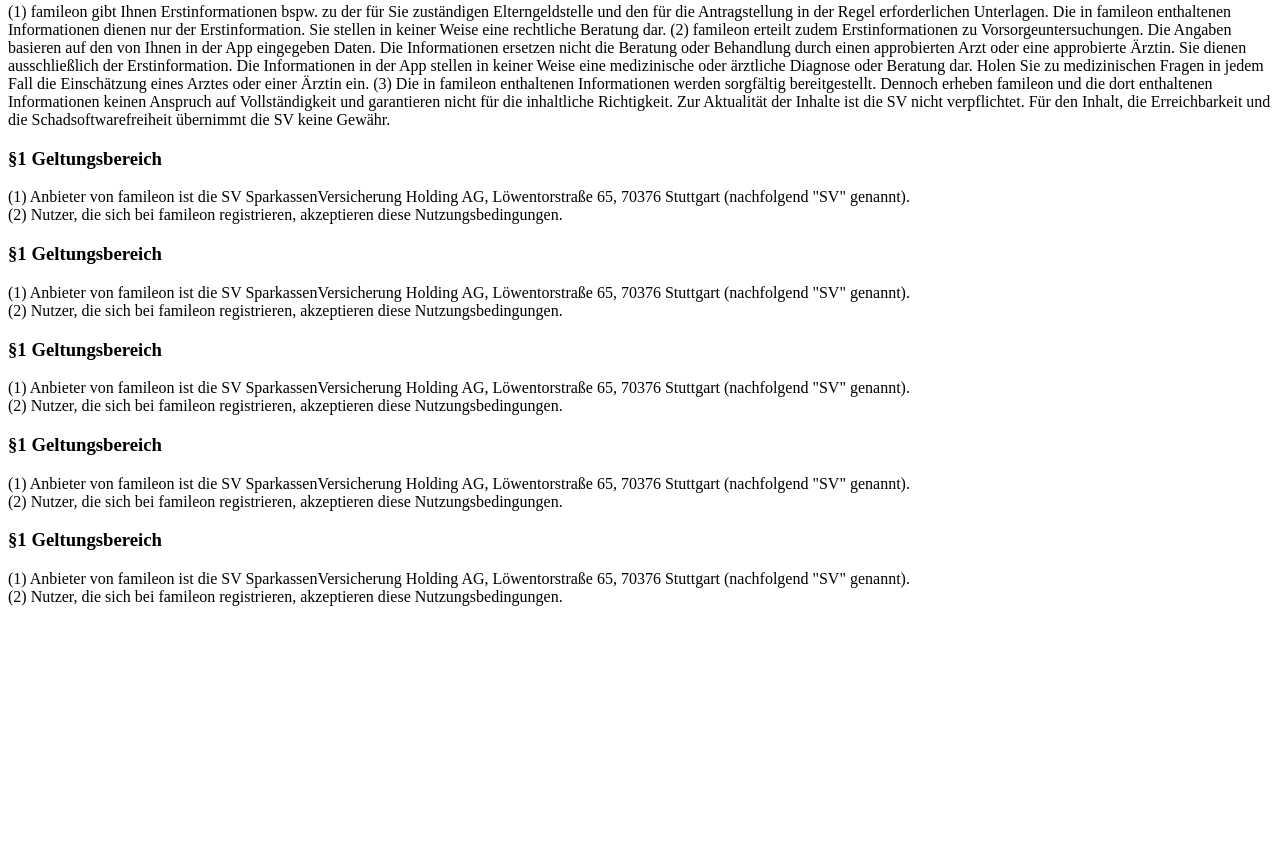
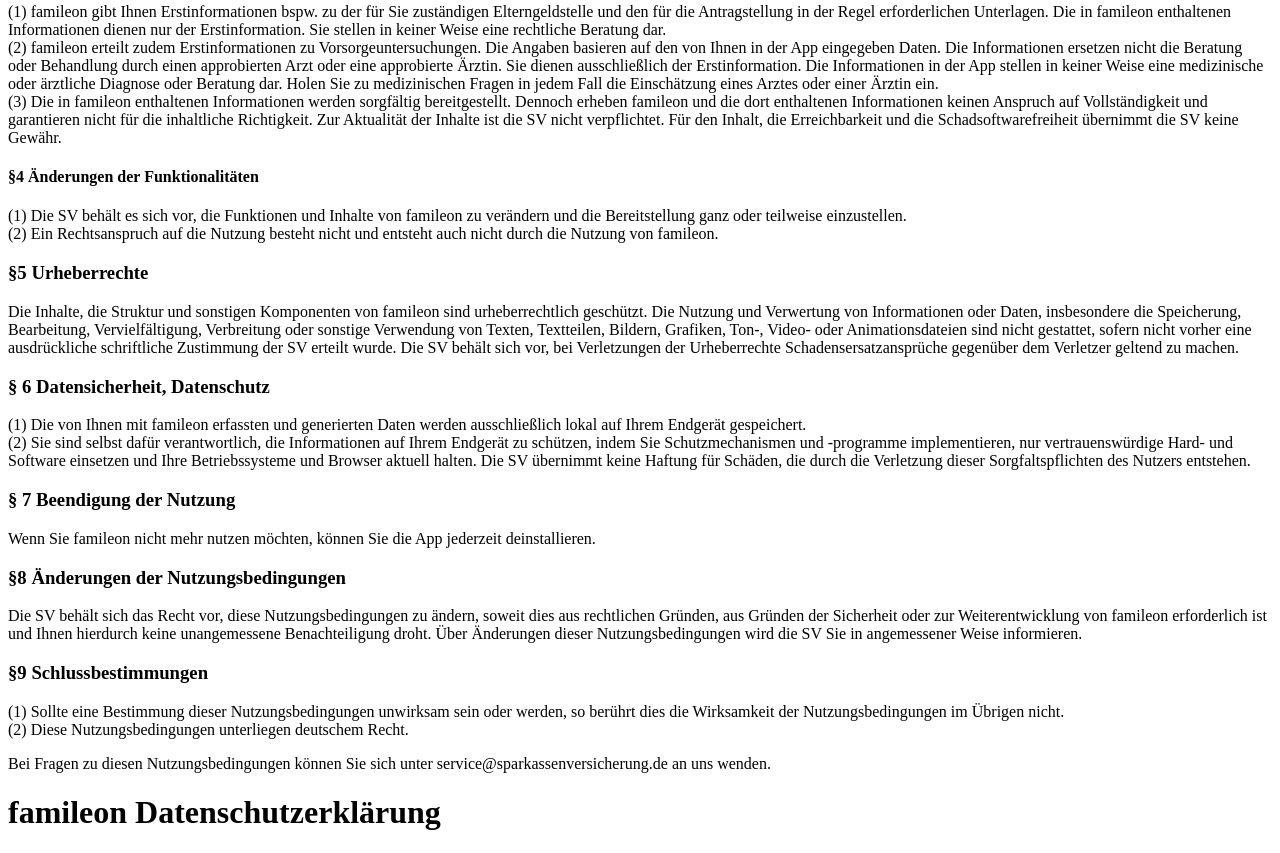
Before and after one commit to famileon2022/famileon2022.github.io, a plain HTML site: page index.html in a window 1280 px wide. Shown: the part 378-1231 px from the top of the page. Before the commit the page ends 1000 px from the top, so only its background shows below. Drawn offline with Linux system fonts and the light colour scheme.

Commit message:
finalise nutzungsbedingungen

```diff
--- a/index.html
+++ b/index.html
@@ -17,34 +17,43 @@
 
       <h3> <b> §3 Inhalte </b> </h3>
       <p>
-       (1)	famileon gibt Ihnen Erstinformationen bspw. zu der für Sie zuständigen Elterngeldstelle und den für die Antragstellung in der Regel erforderlichen Unterlagen. Die in famileon enthaltenen Informationen dienen nur der Erstinformation. Sie stellen in keiner Weise eine rechtliche Beratung dar.
-       (2)	famileon erteilt zudem Erstinformationen zu Vorsorgeuntersuchungen. Die Angaben basieren auf den von Ihnen in der App eingegeben Daten. Die Informationen ersetzen nicht die Beratung oder Behandlung durch einen approbierten Arzt oder eine approbierte Ärztin. Sie dienen ausschließlich der Erstinformation. Die Informationen in der App stellen in keiner Weise eine medizinische oder ärztliche Diagnose oder Beratung dar. Holen Sie zu medizinischen Fragen in jedem Fall die Einschätzung eines Arztes oder einer Ärztin ein.
-       (3)	Die in famileon enthaltenen Informationen werden sorgfältig bereitgestellt. Dennoch erheben famileon und die dort enthaltenen Informationen keinen Anspruch auf Vollständigkeit und garantieren nicht für die inhaltliche Richtigkeit. Zur Aktualität der Inhalte ist die SV nicht verpflichtet. Für den Inhalt, die Erreichbarkeit und die Schadsoftwarefreiheit übernimmt die SV keine Gewähr.
-
+       (1)	famileon gibt Ihnen Erstinformationen bspw. zu der für Sie zuständigen Elterngeldstelle und den für die Antragstellung in der Regel erforderlichen Unterlagen. Die in famileon enthaltenen Informationen dienen nur der Erstinformation. Sie stellen in keiner Weise eine rechtliche Beratung dar. <br>
+       (2)	famileon erteilt zudem Erstinformationen zu Vorsorgeuntersuchungen. Die Angaben basieren auf den von Ihnen in der App eingegeben Daten. Die Informationen ersetzen nicht die Beratung oder Behandlung durch einen approbierten Arzt oder eine approbierte Ärztin. Sie dienen ausschließlich der Erstinformation. Die Informationen in der App stellen in keiner Weise eine medizinische oder ärztliche Diagnose oder Beratung dar. Holen Sie zu medizinischen Fragen in jedem Fall die Einschätzung eines Arztes oder einer Ärztin ein. <br>
+       (3)	Die in famileon enthaltenen Informationen werden sorgfältig bereitgestellt. Dennoch erheben famileon und die dort enthaltenen Informationen keinen Anspruch auf Vollständigkeit und garantieren nicht für die inhaltliche Richtigkeit. Zur Aktualität der Inhalte ist die SV nicht verpflichtet. Für den Inhalt, die Erreichbarkeit und die Schadsoftwarefreiheit übernimmt die SV keine Gewähr. <br>
       </p>
 
-      <h3> <b> §1 Geltungsbereich </b> </h3>
-      <p> (1) Anbieter von famileon ist die SV SparkassenVersicherung Holding AG, Löwentorstraße 65, 70376 Stuttgart (nachfolgend "SV" genannt). <br>
-          (2)	Nutzer, die sich bei famileon registrieren, akzeptieren diese Nutzungsbedingungen. </p>
+      <h4> <b> §4 Änderungen der Funktionalitäten </b> </h3>
+      <p>
+        (1)	Die SV behält es sich vor, die Funktionen und Inhalte von famileon zu verändern und die Bereitstellung ganz oder teilweise einzustellen. <br>
+        (2)	Ein Rechtsanspruch auf die Nutzung besteht nicht und entsteht auch nicht durch die Nutzung von famileon. <br>
+      </p>
 
-       <h3> <b> §1 Geltungsbereich </b> </h3>
-      <p> (1) Anbieter von famileon ist die SV SparkassenVersicherung Holding AG, Löwentorstraße 65, 70376 Stuttgart (nachfolgend "SV" genannt). <br>
-          (2)	Nutzer, die sich bei famileon registrieren, akzeptieren diese Nutzungsbedingungen. </p>
+       <h3> <b> §5 Urheberrechte </b> </h3>
+      <p>
+        Die Inhalte, die Struktur und sonstigen Komponenten von famileon sind urheberrechtlich geschützt. Die Nutzung und Verwertung von Informationen oder Daten, insbesondere die Speicherung, Bearbeitung, Vervielfältigung, Verbreitung oder sonstige Verwendung von Texten, Textteilen, Bildern, Grafiken, Ton-, Video- oder Animationsdateien sind nicht gestattet, sofern nicht vorher eine ausdrückliche schriftliche Zustimmung der SV erteilt wurde. Die SV behält sich vor, bei Verletzungen der Urheberrechte Schadensersatzansprüche gegenüber dem Verletzer geltend zu machen. <br>
+      </p>
 
-      <h3> <b> §1 Geltungsbereich </b> </h3>
-      <p> (1) Anbieter von famileon ist die SV SparkassenVersicherung Holding AG, Löwentorstraße 65, 70376 Stuttgart (nachfolgend "SV" genannt). <br>
-          (2)	Nutzer, die sich bei famileon registrieren, akzeptieren diese Nutzungsbedingungen. </p>
+      <h3> <b> § 6 Datensicherheit, Datenschutz </b> </h3>
+      <p>
+        (1)	Die von Ihnen mit famileon erfassten und generierten Daten werden ausschließlich lokal auf Ihrem Endgerät gespeichert. <br>
+        (2)	Sie sind selbst dafür verantwortlich, die Informationen auf Ihrem Endgerät zu schützen, indem Sie Schutzmechanismen und -programme implementieren, nur    vertrauenswürdige Hard- und Software einsetzen und Ihre Betriebssysteme und Browser aktuell halten. Die SV übernimmt keine Haftung für Schäden, die durch die Verletzung dieser Sorgfaltspflichten des Nutzers entstehen. <br>
+      </p>
 
-      <h3> <b> §1 Geltungsbereich </b> </h3>
-      <p> (1) Anbieter von famileon ist die SV SparkassenVersicherung Holding AG, Löwentorstraße 65, 70376 Stuttgart (nachfolgend "SV" genannt). <br>
-          (2)	Nutzer, die sich bei famileon registrieren, akzeptieren diese Nutzungsbedingungen. </p>
+      <h3> <b> § 7 Beendigung der Nutzung </b> </h3>
+      <p> Wenn Sie famileon nicht mehr nutzen möchten, können Sie die App jederzeit deinstallieren. </p>
 
-      <h3> <b> §1 Geltungsbereich </b> </h3>
-      <p> (1) Anbieter von famileon ist die SV SparkassenVersicherung Holding AG, Löwentorstraße 65, 70376 Stuttgart (nachfolgend "SV" genannt). <br>
-          (2)	Nutzer, die sich bei famileon registrieren, akzeptieren diese Nutzungsbedingungen. </p>
+      <h3> <b> §8 Änderungen der Nutzungsbedingungen </b> </h3>
+      <p> Die SV behält sich das Recht vor, diese Nutzungsbedingungen zu ändern, soweit dies aus rechtlichen Gründen, aus Gründen der Sicherheit oder zur Weiterentwicklung von famileon erforderlich ist und Ihnen hierdurch keine unangemessene Benachteiligung droht. Über Änderungen dieser Nutzungsbedingungen wird die SV Sie in angemessener Weise informieren. </p>
 
+      <h3> <b> §9 Schlussbestimmungen </b> </h3>
+      <p>
+        (1)	Sollte eine Bestimmung dieser Nutzungsbedingungen unwirksam sein oder werden, so berührt dies die Wirksamkeit der Nutzungsbedingungen im Übrigen nicht. <br>
+        (2)	Diese Nutzungsbedingungen unterliegen deutschem Recht. <br>
+      </p>
 
+      Bei Fragen zu diesen Nutzungsbedingungen können Sie sich unter service@sparkassenversicherung.de an uns wenden.
 
+      <h1> famileon Datenschutzerklärung </h1>
 
 
 
```
